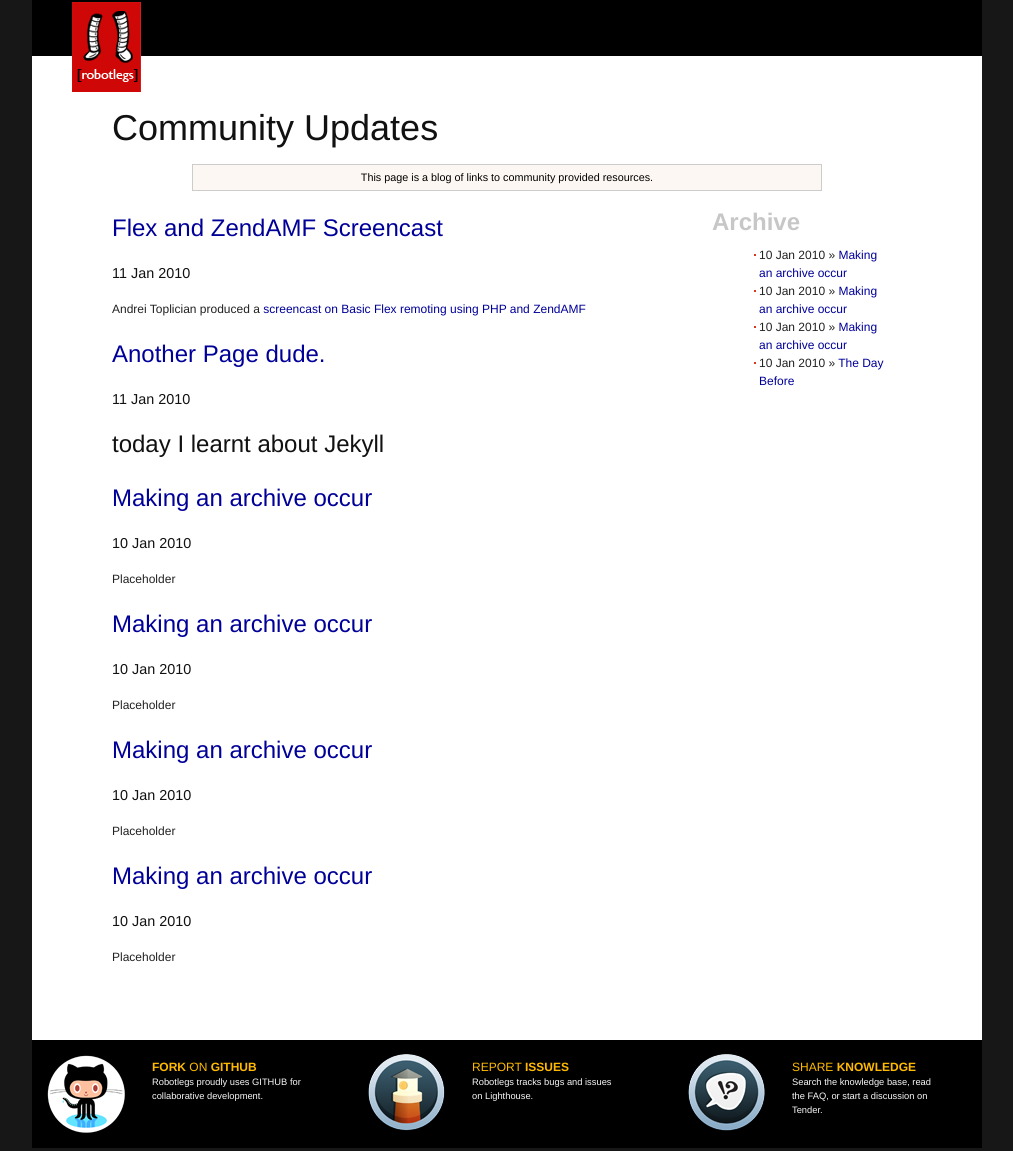
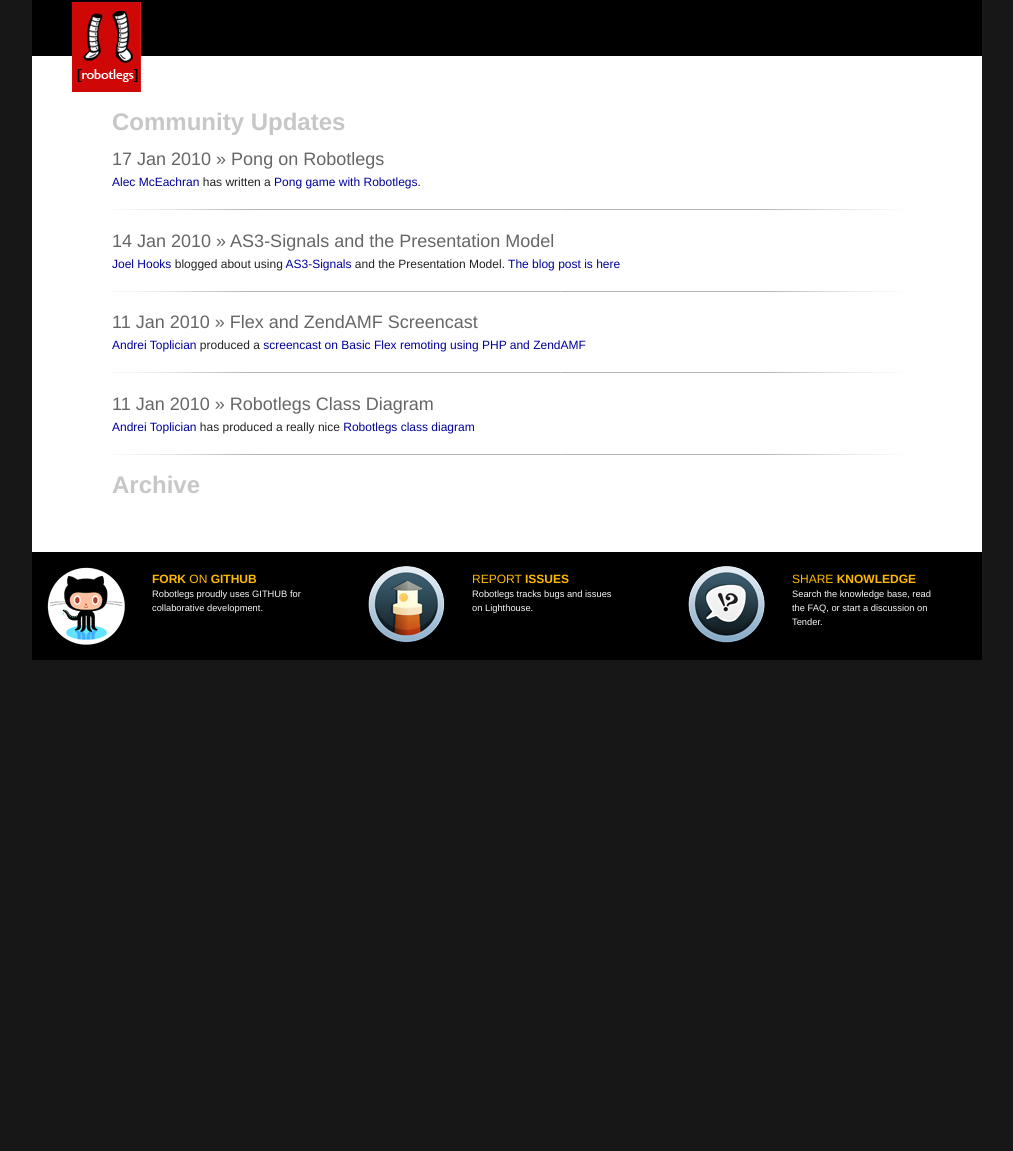
Before and after one commit to robotlegs/robotlegs.github.com, a Jekyll site: the page built from community/index.html, in a window 1280 px wide. Shown: the whole page, without its empty margins (133-1146 px from the left). Built offline with Jekyll 4.4.1, drawn with Linux system fonts in a browser that asks for light colours; Markdown is read by kramdown in place of the engine named in the settings; a script that is not in the unit is left out; after the commit the page ends 900 px from its top, so only the background shows below that.

Commit message:
Improved look and feel of chat and community pages. Put in real articles

```diff
--- a/_posts/community/2010-01-10-day-before.markdown
+++ /dev/null
@@ -1,7 +0,0 @@
----
-layout: post
-title: The Day Before
-categories:
-- community
-- test
----
--- a/_posts/community/2010-01-10-making-archives-2.markdown
+++ /dev/null
@@ -1,9 +0,0 @@
----
-layout: post
-title: Making an archive occur
-categories:
-- community
-- test
----
-
-Placeholder
--- a/_posts/community/2010-01-10-making-archives-3.markdown
+++ /dev/null
@@ -1,9 +0,0 @@
----
-layout: post
-title: Making an archive occur
-categories:
-- community
-- test
----
-
-Placeholder
--- a/_posts/community/2010-01-10-making-archives-4.markdown
+++ /dev/null
@@ -1,9 +0,0 @@
----
-layout: post
-title: Making an archive occur
-categories:
-- community
-- test
----
-
-Placeholder
--- a/_posts/community/2010-01-10-making-archives-5.markdown
+++ /dev/null
@@ -1,9 +0,0 @@
----
-layout: post
-title: Making an archive occur
-categories:
-- community
-- test
----
-
-Placeholder
--- a/_posts/community/2010-01-10-making-archives-6.markdown
+++ /dev/null
@@ -1,9 +0,0 @@
----
-layout: post
-title: Making an archive occur
-categories:
-- community
-- test
----
-
-Placeholder
--- a/_posts/community/2010-01-10-making-archives-7.markdown
+++ /dev/null
@@ -1,9 +0,0 @@
----
-layout: post
-title: Making an archive occur
-categories:
-- community
-- test
----
-
-Placeholder
--- a/_posts/community/2010-01-10-making-archives.markdown
+++ /dev/null
@@ -1,9 +0,0 @@
----
-layout: post
-title: Making an archive occur
-categories:
-- community
-- test
----
-
-Placeholder
--- a/_posts/community/2010-01-11-another-page.markdown
+++ /dev/null
@@ -1,9 +0,0 @@
----
-layout: post
-title: Another Page dude.
-categories:
-- community
-- another
----
-
-## today I learnt about Jekyll
--- /dev/null
+++ b/_posts/community/2010-01-11-robotlegs-class-diagram.markdown
@@ -0,0 +1,9 @@
+---
+layout: post
+title: Robotlegs Class Diagram
+categories:
+- community
+- uml
+- class diagram
+---
+[Andrei Toplician](http://andreitt.com/) has produced a really nice [Robotlegs class diagram](http://andreitt.com/blog/?p=54)
--- a/_posts/community/2010-01-11-screencast-added.markdown
+++ b/_posts/community/2010-01-11-screencast-added.markdown
@@ -10,4 +10,4 @@
 - zendamf
 - php
 ---
-Andrei Toplician produced a [screencast on Basic Flex remoting using PHP and ZendAMF](http://andreitt.com/blog/?p=33)
+[Andrei Toplician](http://andreitt.com/) produced a [screencast on Basic Flex remoting using PHP and ZendAMF](http://andreitt.com/blog/?p=33)
--- /dev/null
+++ b/_posts/community/2010-01-14-as3-signals-and-presentation-model.markdown
@@ -0,0 +1,11 @@
+---
+layout: post
+title: AS3-Signals and the Presentation Model
+categories:
+- community
+- demo
+- Flex
+- AS3-Signals
+- Presentation Model
+---
+[Joel Hooks](http://joelhooks.com/) blogged about using [AS3-Signals](http://github.com/robertpenner/as3-signals) and the Presentation Model. [The blog post is here](http://joelhooks.com/2010/01/16/robotlegs-image-gallery-example-using-as3-signals-and-the-presentation-model/)
--- /dev/null
+++ b/_posts/community/2010-01-17-pong-on-robotlegs.markdown
@@ -0,0 +1,10 @@
+---
+layout: post
+title: Pong on Robotlegs
+categories:
+- community
+- demo
+- game
+- pong
+---
+[Alec McEachran](http://alecmce.com) has written a [Pong game with Robotlegs](http://github.com/alecmce/RobotLegsPong).
--- a/community/index.html
+++ b/community/index.html
@@ -3,28 +3,21 @@
 name: Community
 ---
   <hr class="space">
-  <div class="span-16 prepend-2 append-2 last" >
-    <h1>Community Updates</h1>
-	</div>
-  <div class="span-16 prepend-4 append-4 last" >
-			<div class="info" align="center">This page is a blog of links to community provided resources.</div>
-	</div>
-	<hr class="space">
+  <div class="span-20 prepend-2 append-2 last">
+    <h1 class="section">Community Updates</h1>
 
-	<div class="span-14 prepend-2 ">
     {% for post in site.categories["community"] limit:6 %}
-		<h2 class="section"><a href="{{ post.url }}">{{ post.title }}</a></h2>
-		<h4>{{ post.date | date_to_string }}</h4>
-		<div>{{ post.content }}</div>
+        <a class="permalink" href="{{ post.url }}">{{ post.date | date_to_string }} &raquo; {{ post.title }}</a>
+        {{ post.content }}
+      <hr />
     {% endfor %}
-	</div>
+  </div>
 
-	<div class="span-5 prepend-1 append-2 last">
-		<h1 class="section">Archive</h1>
-    <ul>
+  <div class="span-20 prepend-2 append-2 last">
+    <h1 class="section">Archive</h1>
+      <ul class="archive">
       {% for post in site.categories["community"] offset:6 %}
-      <li><span>{{ post.date | date_to_string }}</span> &raquo; <a href="{{ post.url }}">{{ post.title }}</a></li>
+      <li><a class="archivelink" href="{{ post.url }}">{{ post.date | date_to_string }} &raquo; {{ post.title }}</a></li>
       {% endfor %}
-    </ul>
+      </ul>
   </div>
-  <hr class="space">
--- a/css/site.css
+++ b/css/site.css
@@ -26,9 +26,24 @@
      font-weight: bold;
 }
 
-h1.section {
-	color: #C7C7C7 !important;
-	font-weight: bold;
+h2.section {
+     color: #C7C7C7 !important;
+     font-size: 1.3em;
+     font-weight: bold;
+}
+
+a.permalink {
+  font-size: 1.5em;
+  color: #666666;
+}
+
+a.archivelink {
+  font-size: 1.0em;
+  color: #666666;
+}
+
+ul.archive {
+  padding-left: 0em;
 }
 
 .footerbtn {
```
Also changed, not shown: _layouts/post.html (+16 -6 lines), community/chat.html (+15 -11 lines).
